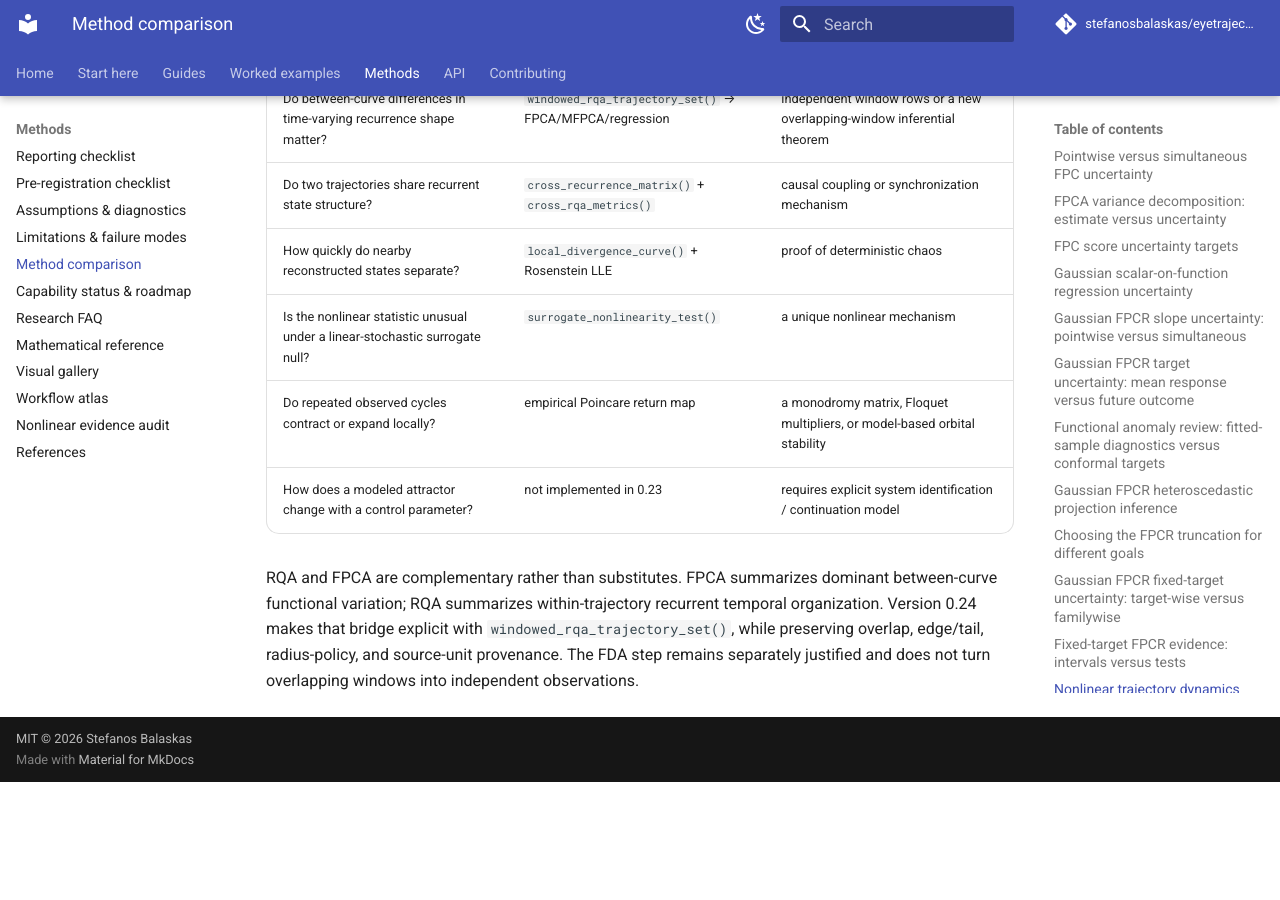
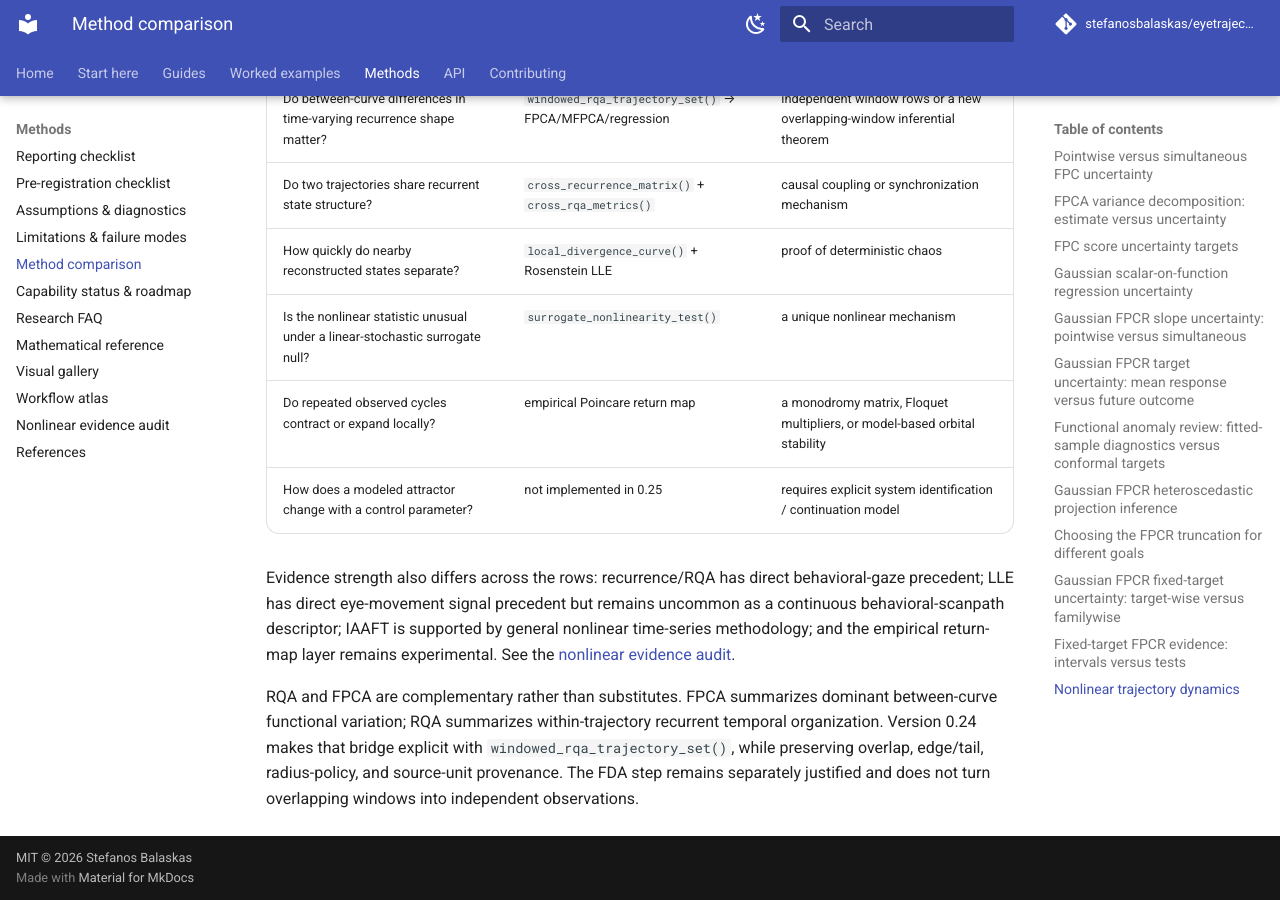
Before and after one commit to stefanosbalaskas/eyetrajectoriespy, an MkDocs documentation site: the page built from docs/methods/method-comparison.md, in a window 1280 px wide and 900 px high, scrolled down 7623 px. Built offline with MkDocs 1.6.1 and Material for MkDocs 9.7.7, drawn with Linux system fonts in a browser that asks for light colours; comment, search, counter and statistics services are not loaded; before the commit the page ends 8405 px from its top, so only the background shows below that.

Commit message:
Distinguish nonlinear method evidence strength

```diff
--- a/docs/methods/method-comparison.md
+++ b/docs/methods/method-comparison.md
@@ -147,6 +147,8 @@ The 0.18 familywise helper is a post-calibration of one already generated target
 | How quickly do nearby reconstructed states separate? | `local_divergence_curve()` + Rosenstein LLE | proof of deterministic chaos |
 | Is the nonlinear statistic unusual under a linear-stochastic surrogate null? | `surrogate_nonlinearity_test()` | a unique nonlinear mechanism |
 | Do repeated observed cycles contract or expand locally? | empirical Poincare return map | a monodromy matrix, Floquet multipliers, or model-based orbital stability |
-| How does a modeled attractor change with a control parameter? | not implemented in 0.23 | requires explicit system identification / continuation model |
+| How does a modeled attractor change with a control parameter? | not implemented in 0.25 | requires explicit system identification / continuation model |
+
+Evidence strength also differs across the rows: recurrence/RQA has direct behavioral-gaze precedent; LLE has direct eye-movement signal precedent but remains uncommon as a continuous behavioral-scanpath descriptor; IAAFT is supported by general nonlinear time-series methodology; and the empirical return-map layer remains experimental. See the [nonlinear evidence audit](nonlinear-evidence-audit.md).
 
 RQA and FPCA are complementary rather than substitutes. FPCA summarizes dominant between-curve functional variation; RQA summarizes within-trajectory recurrent temporal organization. Version 0.24 makes that bridge explicit with `windowed_rqa_trajectory_set()`, while preserving overlap, edge/tail, radius-policy, and source-unit provenance. The FDA step remains separately justified and does not turn overlapping windows into independent observations.
```
